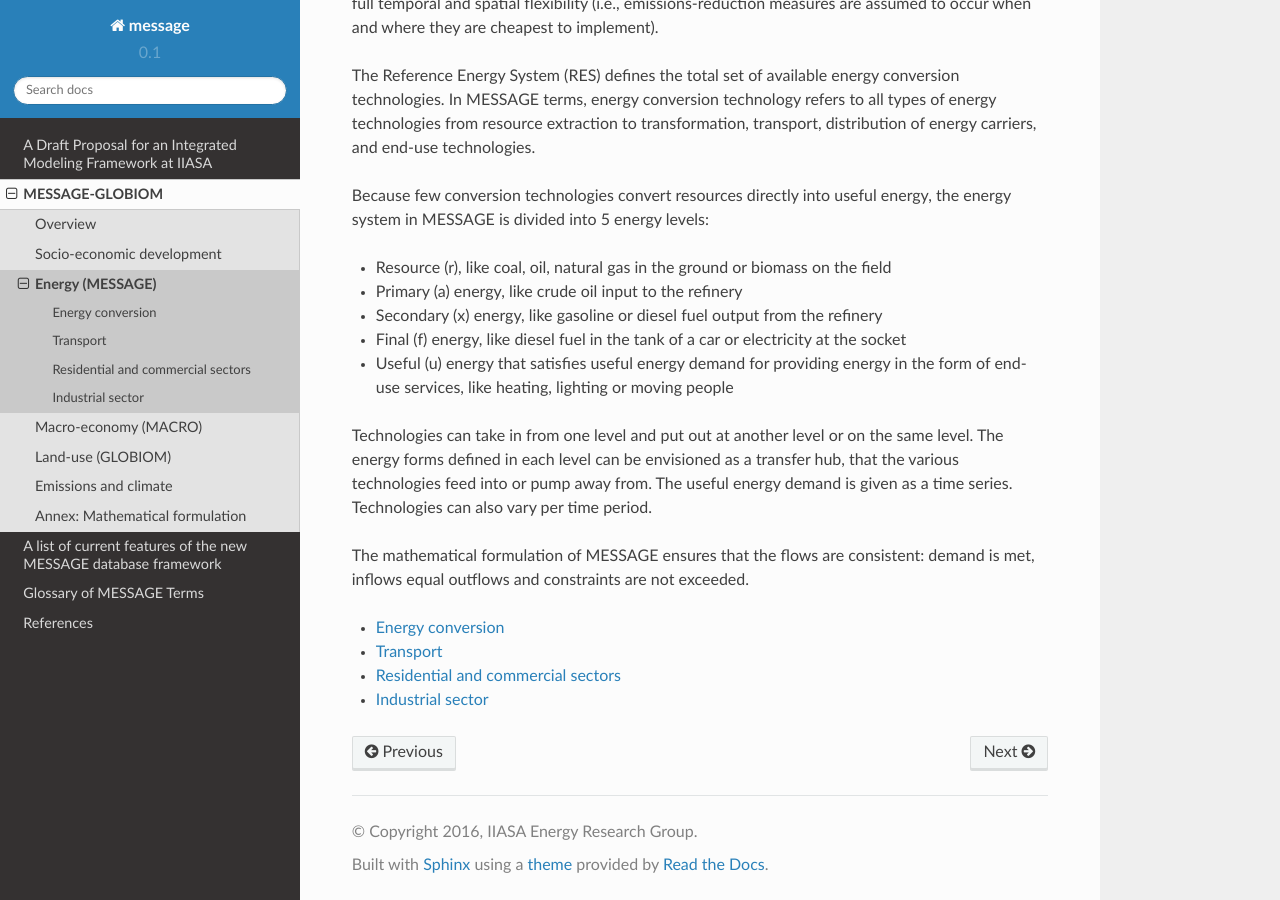
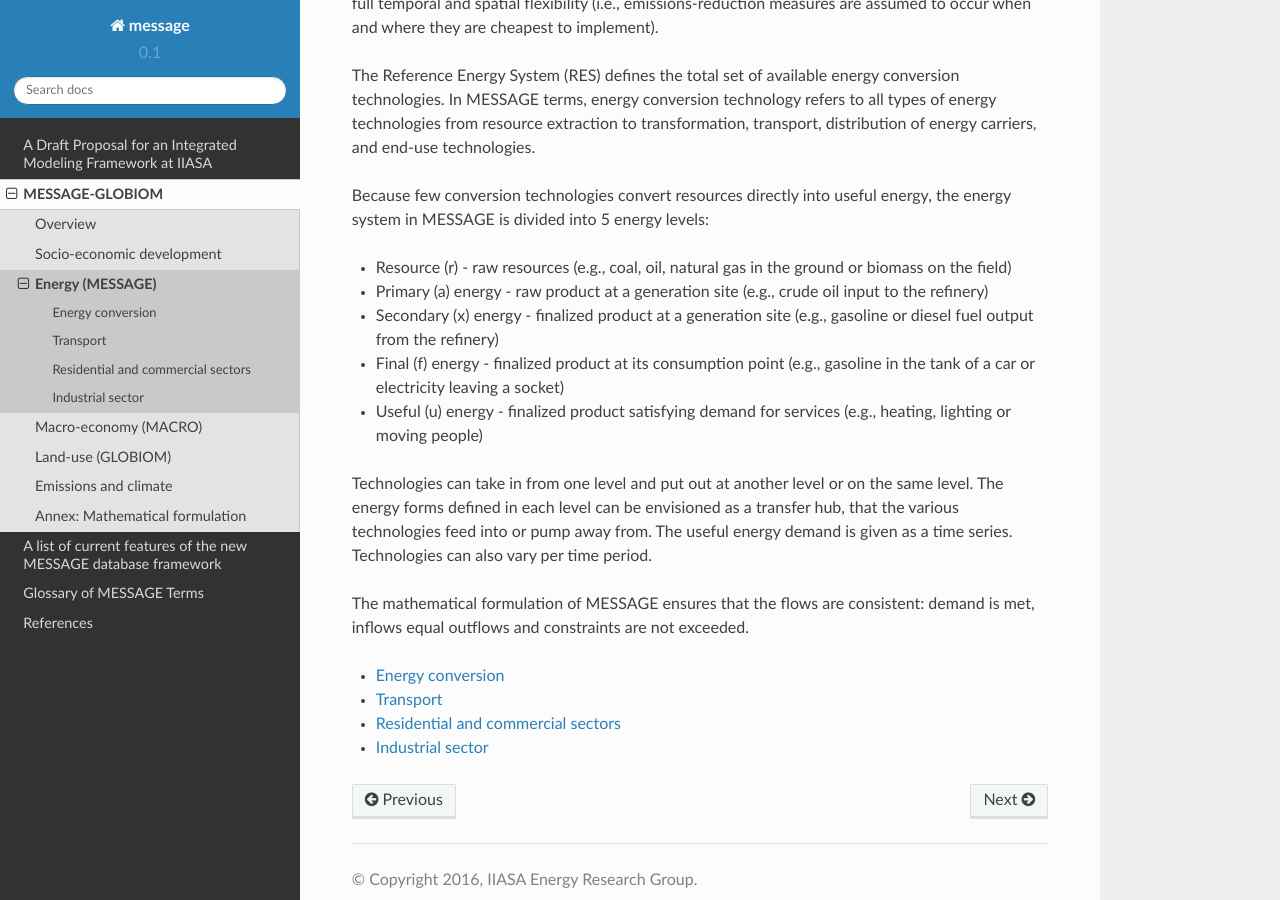
Before and after one commit to iiasa/message_doc, a Sphinx documentation site: the page built from source/message_globiom/energy/index.rst, in a window 1280 px wide and 900 px high, scrolled down 961 px. Built offline with Sphinx 7.4.7 and the Read the Docs theme 2.0.0, drawn with Linux system fonts in a browser that asks for light colours; pages that are not in the unit, such as notebooks, are missing from menus; cross-references to code outside the pages are shown as plain code.

Commit message:
Update index.rst

```diff
--- a/source/message_globiom/energy/index.rst
+++ b/source/message_globiom/energy/index.rst
@@ -31,11 +31,11 @@
 
 Because few conversion technologies convert resources directly into useful energy, the energy system in MESSAGE is divided into 5 energy levels:
 
-* Resource (r), like coal, oil, natural gas in the ground or biomass on the field
-* Primary (a) energy, like crude oil input to the refinery
-* Secondary (x) energy, like gasoline or diesel fuel output from the refinery
-* Final (f) energy, like diesel fuel in the tank of a car or electricity at the socket
-* Useful (u) energy that satisfies useful energy demand for providing energy in the form of end-use services, like heating, lighting or moving people
+* Resource (r) - raw resources (e.g., coal, oil, natural gas in the ground or biomass on the field)
+* Primary (a) energy - raw product at a generation site (e.g., crude oil input to the refinery)
+* Secondary (x) energy - finalized product at a generation site (e.g., gasoline or diesel fuel output from the refinery)
+* Final (f) energy - finalized product at its consumption point (e.g., gasoline in the tank of a car or electricity leaving a socket)
+* Useful (u) energy - finalized product satisfying demand for services (e.g., heating, lighting or moving people)
 
 Technologies can take in from one level and put out at another level or on the same level. The energy forms defined in each level can be envisioned as a transfer hub,
 that the various technologies feed into or pump away from. The useful energy demand is given as a time series. Technologies can also vary per time period.
```
